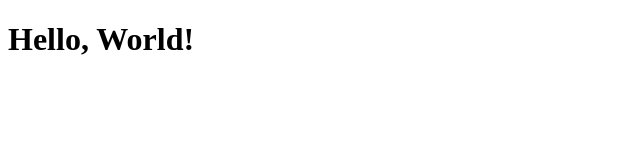
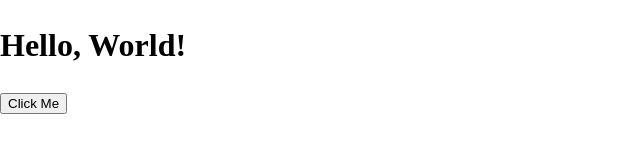
Before and after one commit to drewrawitz/js-boilerplate, a website built with webpack: page index.html in a window 1280 px wide. Shown: the whole page, without its empty margins (0-640 px from the left). Built offline with nearby package versions, Linux system fonts and the light colour scheme; some packages are replaced by stand-ins of ours.

Commit message:
beginning to add a css folder structure. added sanitize.css

```diff
--- a/index.html
+++ b/index.html
@@ -7,6 +7,7 @@
   </head>
   <body>
 		<h1>Hello, World!</h1>
+    <button>Click Me</button>
 
     <script src="dist/js/bundle.js"></script>
 	</body>
--- a/package.json
+++ b/package.json
@@ -26,8 +26,10 @@
     "extract-text-webpack-plugin": "^2.0.0-beta",
     "image-webpack-loader": "^3.0.0",
     "pixrem": "^3.0.2",
+    "postcss-apply": "^0.4.0",
     "postcss-assets": "^4.1.0",
     "postcss-cssnext": "^2.8.0",
+    "postcss-import": "8.1.0",
     "postcss-loader": "^1.1.1",
     "precss": "^1.4.0",
     "rimraf": "^2.5.4",
@@ -37,5 +39,8 @@
     "webpack": "2.1.0-beta.25",
     "webpack-dev-server": "2.1.0-beta.0",
     "webpack-validator": "^2.2.9"
+  },
+  "dependencies": {
+    "sanitize.css": "^4.1.0"
   }
 }
--- /dev/null
+++ b/src/css/1_utilities/variables.css
@@ -0,0 +1,20 @@
+/* ==========================================================================
+ * Variables
+ * ========================================================================== */
+
+:root {
+  --reset: {
+    all: initial;
+  }
+
+  --clearfix: {
+    clear: both;
+    content: "";
+    display: table;
+  }
+
+  --disabled: {
+    opacity: 0.5;
+    pointer-events: none;
+  }
+}
--- a/src/css/styles.css
+++ b/src/css/styles.css
@@ -1,3 +1,6 @@
+@import "sanitize.css";
+@import "1_utilities/variables";
+
 body {
   background: resolve('bg.png');
 }
@@ -5,3 +8,7 @@
 h1 {
   font-size: 2rem;
 }
+
+button {
+  @apply --disabled;
+}
--- a/webpack.config.babel.js
+++ b/webpack.config.babel.js
@@ -4,10 +4,11 @@
 const ExtractTextPlugin = require('extract-text-webpack-plugin');
 
 /* PostCSS Plugins */
+const pixrem = require('pixrem');
+const postcssApply = require('postcss-apply');
+const postcssAssets = require('postcss-assets');
+const postcssImport = require('postcss-import');
 const stylelint = require('stylelint');
-const precss = require('precss');
-const postcssAssets = require('postcss-assets');
-const pixrem = require('pixrem');
 
 module.exports = env =>
   webpackValidator({
@@ -59,7 +60,8 @@
         options: {
           postcss: [
             stylelint(),
-            precss(),
+            postcssImport(),
+            postcssApply(),
             postcssAssets({
               basePath: 'src/',
               cachebuster: true,
```
Also changed, not shown: 1 other file.
